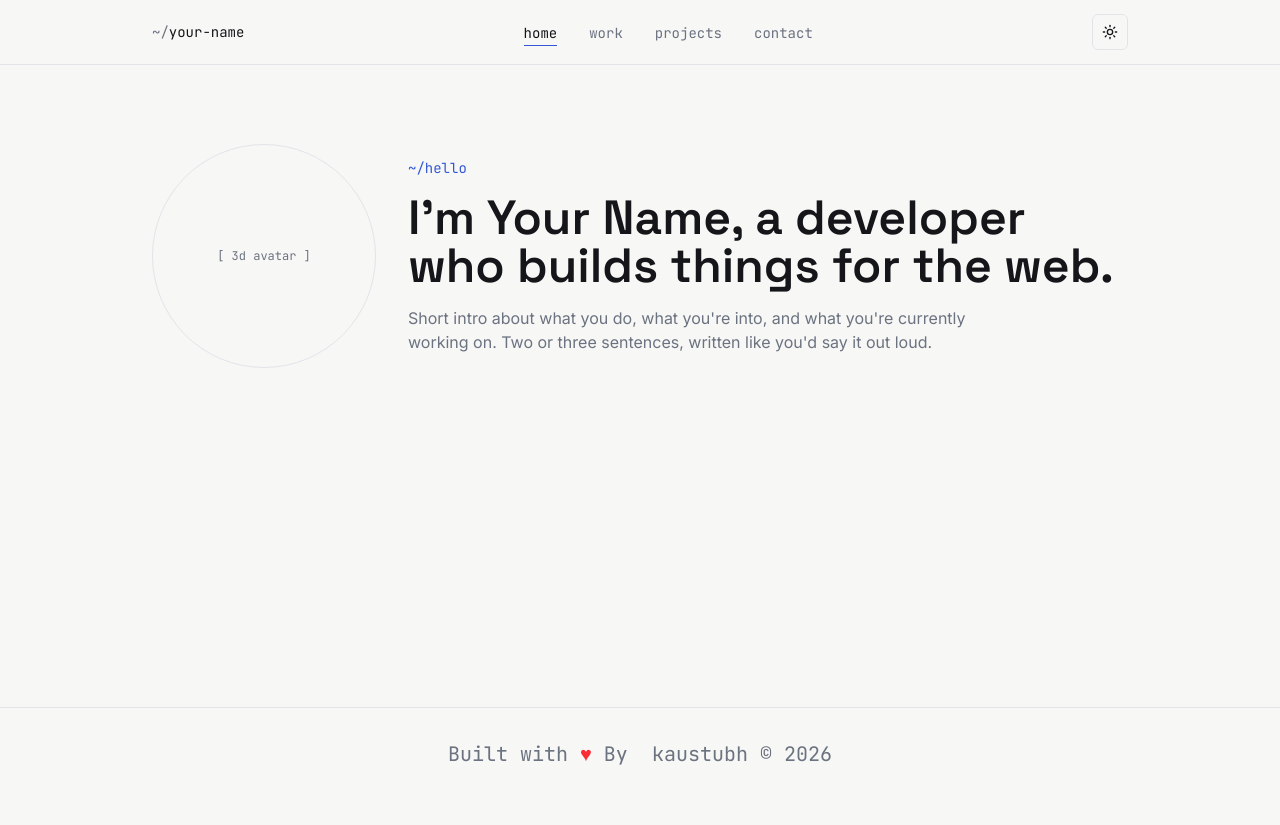
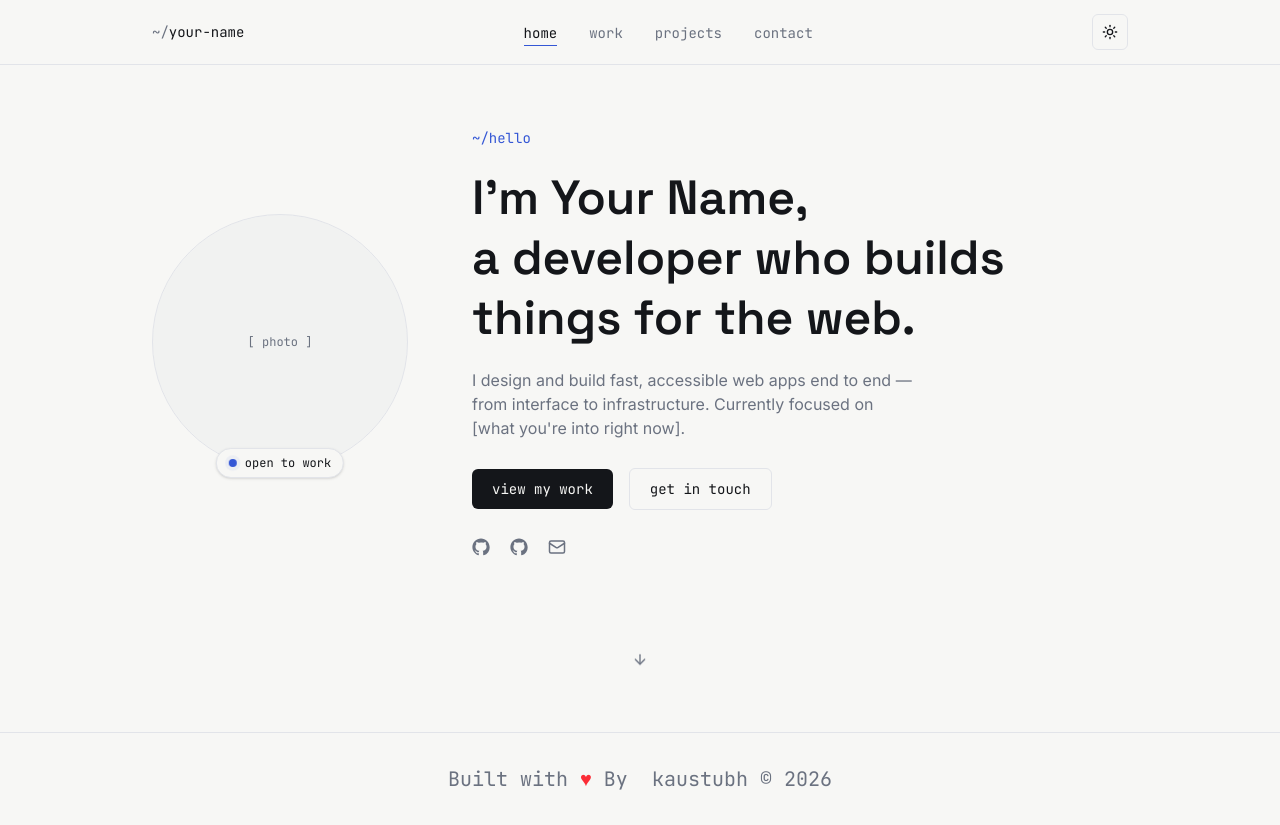
Before and after one commit to kaustubhthakur/kaustubh.portfolio, a Next.js app in the folder kaustubh-portfolio/: page / in a window 1280 px wide. Before the commit the page ends 800 px from the top, so only its background shows below. Built offline with nearby package versions, Linux system fonts and the light colour scheme.

Commit message:
homepage

```diff
--- a/kaustubh-portfolio/app/page.tsx
+++ b/kaustubh-portfolio/app/page.tsx
@@ -1,21 +1,82 @@
+import Link from "next/link";
+import {  Mail, ArrowDown } from "lucide-react";
+import GithubIcon from "@/components/github-icon";
+
+const socials = [
+  { icon: GithubIcon, href: "https://github.com/your-username", label: "GitHub" },
+  { icon: GithubIcon, href: "https://linkedin.com/in/your-username", label: "LinkedIn" },
+  { icon: Mail, href: "mailto:you@example.com", label: "Email" },
+];
+
 export default function HomePage() {
   return (
-    <section className="mx-auto flex max-w-5xl flex-col items-center gap-8 px-6 py-20 text-center md:flex-row md:text-left">
-      <div className="flex h-40 w-40 shrink-0 items-center justify-center rounded-full border border-border font-mono text-xs text-muted md:h-56 md:w-56">
-        {/* 3D profile picture will replace this */}
-        [ 3d avatar ]
+    <section className="mx-auto flex min-h-[calc(100vh-4rem-4.5rem)] max-w-5xl flex-col justify-center px-6 py-16">
+      <div className="flex flex-col items-center gap-12 md:flex-row md:items-center md:gap-16">
+        <div className="relative shrink-0">
+          <div className="relative h-44 w-44 overflow-hidden rounded-full border border-border md:h-64 md:w-64">
+            <div className="flex h-full w-full items-center justify-center bg-border/30 font-mono text-xs text-muted">
+              [ photo ]
+            </div>
+          </div>
+
+          <div className="absolute -bottom-2 left-1/2 flex -translate-x-1/2 items-center gap-2 whitespace-nowrap rounded-full border border-border bg-bg px-3 py-1.5 shadow-sm">
+            <span className="relative flex h-2 w-2">
+              <span className="absolute inline-flex h-full w-full animate-ping rounded-full bg-accent opacity-75" />
+              <span className="relative inline-flex h-2 w-2 rounded-full bg-accent" />
+            </span>
+            <span className="font-mono text-xs text-text">open to work</span>
+          </div>
+        </div>
+
+        <div className="flex flex-col items-center gap-5 text-center md:items-start md:text-left">
+          <p className="font-mono text-sm text-accent">~/hello</p>
+
+          <h1 className="font-display text-4xl font-semibold leading-tight md:text-5xl">
+            I&apos;m Your Name,
+            <br className="hidden md:block" /> a developer who builds
+            things for the web.
+          </h1>
+
+          <p className="max-w-md text-muted">
+            I design and build fast, accessible web apps end to end —
+            from interface to infrastructure. Currently focused on
+            [what you&apos;re into right now].
+          </p>
+
+          <div className="flex flex-wrap items-center justify-center gap-4 pt-2 md:justify-start">
+            <Link
+              href="/projects"
+              className="rounded-md bg-text px-5 py-2.5 font-mono text-sm text-bg transition-opacity hover:opacity-85"
+            >
+              view my work
+            </Link>
+            <Link
+              href="/contact"
+              className="rounded-md border border-border px-5 py-2.5 font-mono text-sm text-text transition-colors hover:border-accent"
+            >
+              get in touch
+            </Link>
+          </div>
+
+          <div className="flex items-center gap-5 pt-2">
+            {socials.map(({ icon: Icon, href, label }) => (
+              <Link
+                key={label}
+                href={href}
+                target="_blank"
+                rel="noopener noreferrer"
+                aria-label={label}
+                className="text-muted transition-colors hover:text-accent"
+              >
+                <Icon size={18} />
+              </Link>
+            ))}
+          </div>
+        </div>
       </div>
 
-      <div className="flex flex-col gap-4">
-        <p className="font-mono text-sm text-accent">~/hello</p>
-        <h1 className="font-display text-4xl font-semibold md:text-5xl">
-          I&apos;m Your Name, a developer who builds things for the web.
-        </h1>
-        <p className="max-w-xl text-muted">
-          Short intro about what you do, what you're into, and what you're
-          currently working on. Two or three sentences, written like you'd
-          say it out loud.
-        </p>
+      <div className="mt-16 flex justify-center md:mt-24">
+        <ArrowDown size={16} className="animate-bounce text-muted" />
       </div>
     </section>
   );
--- /dev/null
+++ b/kaustubh-portfolio/components/github-icon.tsx
@@ -0,0 +1,7 @@
+export default function GithubIcon({ size = 18 }: { size?: number }) {
+  return (
+    <svg width={size} height={size} viewBox="0 0 24 24" fill="currentColor" aria-hidden="true">
+      <path d="M12 .5C5.73.5.5 5.73.5 12c0 5.09 3.29 9.4 7.86 10.93.57.1.78-.25.78-.55 0-.27-.01-1.17-.02-2.12-3.2.7-3.88-1.36-3.88-1.36-.52-1.34-1.28-1.69-1.28-1.69-1.04-.72.08-.7.08-.7 1.15.08 1.76 1.19 1.76 1.19 1.03 1.76 2.69 1.25 3.34.96.1-.75.4-1.25.73-1.54-2.55-.29-5.24-1.28-5.24-5.7 0-1.26.45-2.29 1.19-3.1-.12-.29-.52-1.46.11-3.05 0 0 .97-.31 3.18 1.18a11 11 0 0 1 2.9-.39c.98 0 1.97.13 2.9.39 2.2-1.49 3.17-1.18 3.17-1.18.63 1.59.23 2.76.11 3.05.74.81 1.19 1.84 1.19 3.1 0 4.43-2.69 5.4-5.25 5.69.41.36.78 1.06.78 2.14 0 1.55-.01 2.79-.01 3.17 0 .3.2.66.79.55A10.52 10.52 0 0 0 23.5 12c0-6.27-5.23-11.5-11.5-11.5Z" />
+    </svg>
+  );
+}
```
